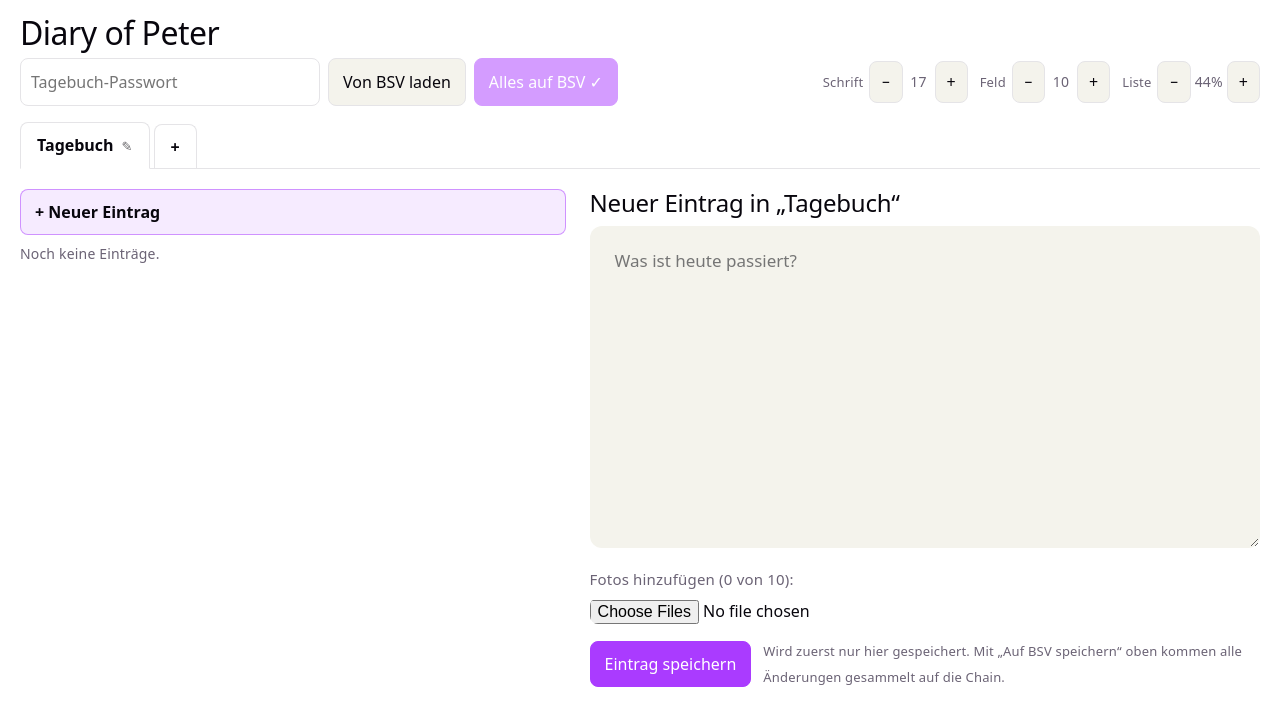
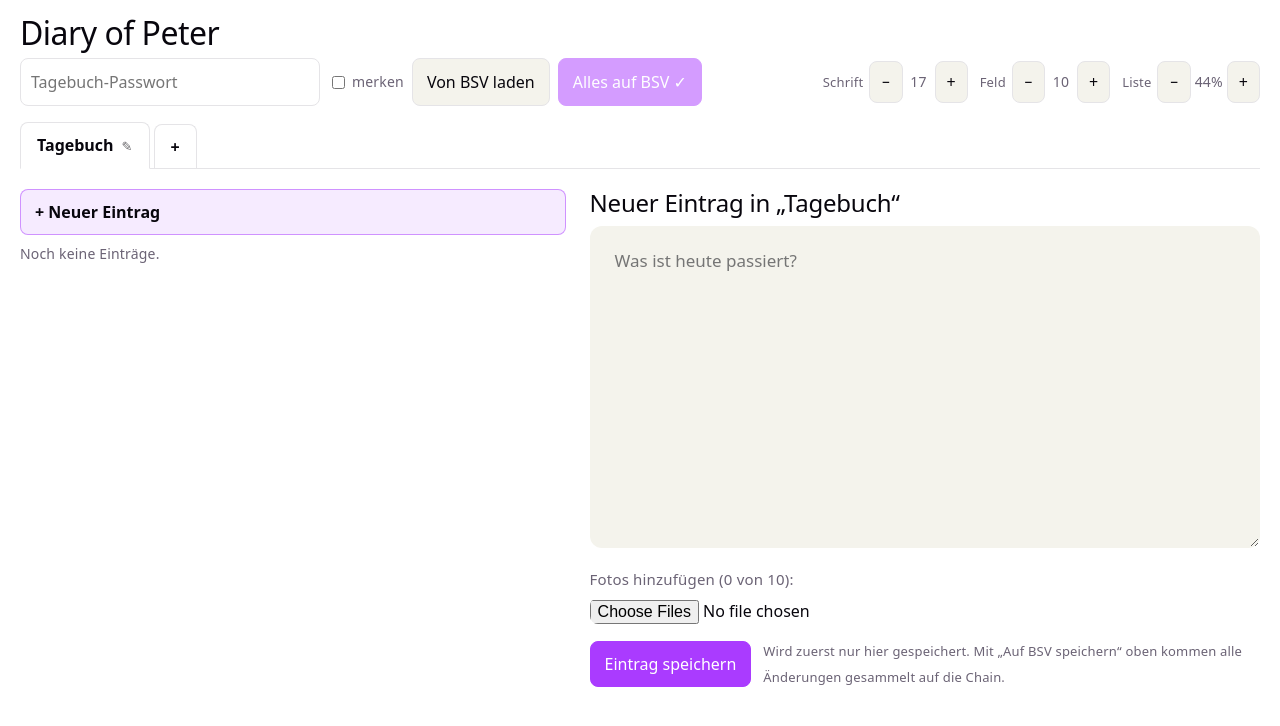
Before and after one commit to peter-u1/peters-bsv-diary, a React (Vite) app: page / in a window 1280 px wide. Shown: the top 726 px of the page. Built offline with nearby package versions, Linux system fonts and the light colour scheme.

Commit message:
Bis zu 10 Fotos, Foto groß anzeigen, Passwort merken, Laden ohne Wallet

```diff
--- a/src/App.css
+++ b/src/App.css
@@ -449,3 +449,12 @@ button.link {
   border-radius: 8px;
   cursor: pointer;
 }
+
+.remember-password {
+  display: inline-flex;
+  align-items: center;
+  gap: 4px;
+  font-size: 14px;
+  white-space: nowrap;
+  cursor: pointer;
+}
--- a/src/App.tsx
+++ b/src/App.tsx
@@ -60,6 +60,30 @@ const useSetting = (setting: Setting) => {
   return [value, change] as const;
 };
 
+/* ---------- Passwort merken (nur auf Wunsch, pro Gerät) ---------- */
+
+const PASSWORD_KEY = "diary_password";
+
+const loadRememberedPassword = () => {
+  try {
+    return localStorage.getItem(PASSWORD_KEY) ?? "";
+  } catch {
+    return "";
+  }
+};
+
+const storeRememberedPassword = (password: string | null) => {
+  try {
+    if (password) {
+      localStorage.setItem(PASSWORD_KEY, password);
+    } else {
+      localStorage.removeItem(PASSWORD_KEY);
+    }
+  } catch {
+    // Speicher nicht verfügbar – dann wird eben nichts gemerkt
+  }
+};
+
 const errorText = (error: unknown) =>
   error instanceof Error ? error.message : String(error);
 
@@ -88,7 +112,10 @@ const createdTime = (entry: Entry) => {
 };
 
 function App() {
-  const [diaryPassword, setDiaryPassword] = useState("");
+  const [diaryPassword, setDiaryPassword] = useState(loadRememberedPassword);
+  const [rememberPassword, setRememberPassword] = useState(
+    () => loadRememberedPassword() !== ""
+  );
   const [entries, setEntries] = useState<Entry[]>([]);
   const [status, setStatus] = useState("");
   const [busy, setBusy] = useState(false);
@@ -529,10 +556,33 @@ function App() {
           <input
             type="password"
             value={diaryPassword}
-            onChange={(event) => setDiaryPassword(event.target.value)}
+            onChange={(event) => {
+              setDiaryPassword(event.target.value);
+
+              if (rememberPassword) {
+                storeRememberedPassword(event.target.value);
+              }
+            }}
             placeholder="Tagebuch-Passwort"
             autoComplete="current-password"
           />
+
+          <label
+            className="remember-password"
+            title="Speichert das Passwort unverschlüsselt in diesem Browser"
+          >
+            <input
+              type="checkbox"
+              checked={rememberPassword}
+              onChange={(event) => {
+                setRememberPassword(event.target.checked);
+                storeRememberedPassword(
+                  event.target.checked ? diaryPassword : null
+                );
+              }}
+            />
+            merken
+          </label>
 
           <button type="button" onClick={loadFromBsv} disabled={busy}>
             Von BSV laden
```
